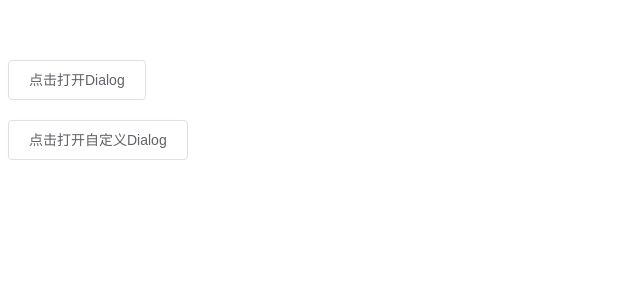
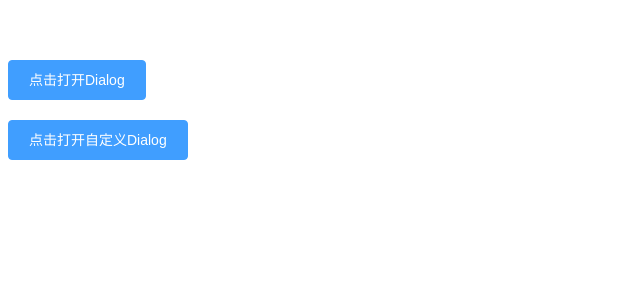
Before and after one commit to jgsrty/rty-vue-components, a Vue app: page /#/rtyDialog in a window 1280 px wide. Shown: the top 300 px of the page, without its empty margins (0-640 px from the left). Built offline with nearby package versions, Linux system fonts and the light colour scheme.

Commit message:
修改dialog组件slot文档说明

```diff
--- a/src/example/rtyDialog.vue
+++ b/src/example/rtyDialog.vue
@@ -1,7 +1,7 @@
 <template>
   <div>
-    <div style="margin-bottom:20px">
-      <rty-button @click="firstDialog = true" :text="'点击打开Dialog'"></rty-button>
+    <div style="margin:20px 0">
+      <rty-button @click="firstDialog = true" :text="'点击打开Dialog'" :type="'primary'"></rty-button>
       <rty-dialog :visible.sync="firstDialog" :header="'标题'" :width="'250px'">
         <div>dialog内容</div>
         <div slot="footer">
@@ -11,7 +11,7 @@
       </rty-dialog>
     </div>
     <div>
-      <rty-button @click="secondDialog = true" :text="'点击打开自定义Dialog'"></rty-button>
+      <rty-button @click="secondDialog = true" :text="'点击打开自定义Dialog'" :type="'primary'"></rty-button>
       <rty-dialog :visible.sync="secondDialog">
         <div>
           <rty-progress :percent='55' :innerColor="'#d4333c'"></rty-progress>
```
Also changed, not shown: src/components/rtyDialog/README.md.
